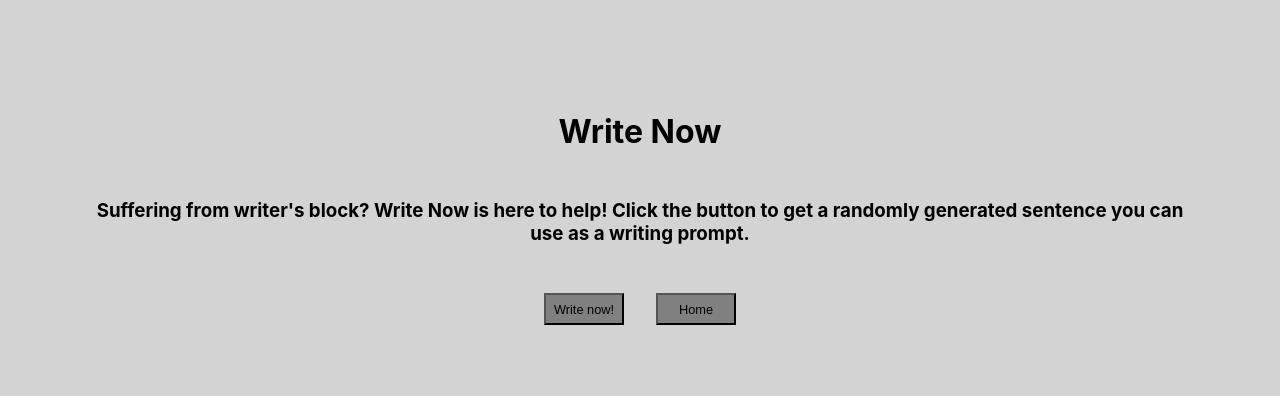
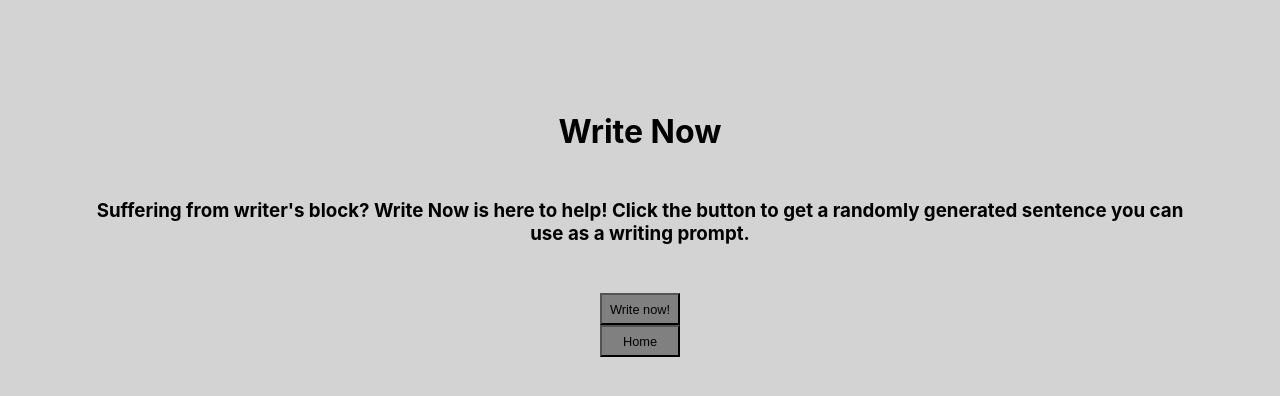
Before and after one commit to reperez120/WriteNowStatic, a React (Create React App) app: page /sentence-generator in a window 1280 px wide. Shown: the top 396 px of the page. Built offline with nearby package versions, Linux system fonts and the light colour scheme.

Commit message:
new commit

```diff
--- a/package.json
+++ b/package.json
@@ -14,6 +14,11 @@
     "test": "react-scripts test",
     "eject": "react-scripts eject"
   },
+
+  "engines": {
+    "node": "10.15.3"
+  },
+
   "eslintConfig": {
     "extends": "react-app"
   },
--- a/src/App/App.js
+++ b/src/App/App.js
@@ -4,8 +4,8 @@ import { Route, Link } from 'react-router-dom';
 import {withRouter} from 'react-router-dom';
 import { BrowserRouter } from 'react-router-dom';
 import LandingPage from '../LandingPage/LandingPage';
-import SentenceGenerator from '../SentenceGenerator/SentenceGenerator';
-import SentenceResults from '../SentenceResults/SentenceResults';
+import SentenceGeneratorPage from '../SentenceGeneratorPage/SentenceGeneratorPage';
+// import SentenceResults from '../SentenceResults/SentenceResults';
 import './App.css';
 
 function App() {
@@ -23,12 +23,12 @@ function App() {
           />
        <Route
           exact path='/sentence-generator'
-          component={SentenceGenerator}
+          component={SentenceGeneratorPage}
         />
-        <Route
+        {/* <Route
           exact path='/sentence-results'
           component={SentenceResults}
-        />
+        />  */}
         </main>
     </div>
   );
--- a/src/LandingPage/LandingPage.js
+++ b/src/LandingPage/LandingPage.js
@@ -14,10 +14,10 @@ class LandingPage extends Component {
             <h2>A Writing Prompt App</h2>
           </header>
             <main>
-                <div class='logoImage'>
+                <div className='logoImage'>
                     writing-related image
                 </div>
-                <form class='entry-form'>
+                <form className='entry-form'>
                     <Link to="/sentence-generator">
                         <button type='submit'>Write now!</button>
                     </Link>
--- a/src/SentenceGenerator/SentenceGenerator.js
+++ /dev/null
@@ -1,34 +0,0 @@
-import React, {Component} from 'react';
-import {Route, Link} from 'react-router-dom';
-import {withRouter} from 'react-router-dom';
-import { BrowserRouter } from "react-router-dom";
-import "./SentenceGenerator.css"
-
-class SentenceGenerator extends Component {
-    render() {
-      return (
-        <div className='SentenceGenerator'>
-          <header className='appHeader'>
-            <h3>
-                Suffering from writer's block?
-                Write Now is here to help!
-                Click the button to get a randomly
-                generated sentence you can use as a writing prompt.
-                </h3>
-          </header>
-            <main>
-                <form class='prompt-form'>
-                    <Link to="/sentence-results">
-                        <button type='submit'>Write now!</button>
-                    </Link>
-                    <Link to="/">
-                        <button type='submit'>Home</button>
-                    </Link>
-                </form>
-            </main>
-       </div>
-      );
-    }
-  }
-
-  export default SentenceGenerator;
--- /dev/null
+++ b/src/SentenceGeneratorForm/SentenceGeneratorForm.js
@@ -0,0 +1,16 @@
+import React from 'react';
+import PropTypes from 'prop-types';
+
+export default function SentenceGeneratorForm(props) {
+  const { className, ...otherProps } = props
+  return (
+    <form
+      className={['SentenceGeneratorForm', className].join(' ')}
+      action='#'
+      {...otherProps}
+    />
+  )
+}
+
+SentenceGeneratorForm.propTypes = {
+};
--- /dev/null
+++ b/src/SentenceGeneratorPage/SentenceGeneratorPage.js
@@ -0,0 +1,153 @@
+import React, {Component} from 'react';
+import {Route, Link} from 'react-router-dom';
+import {withRouter} from 'react-router-dom';
+import { BrowserRouter } from "react-router-dom";
+import SentenceGeneratorForm from '../SentenceGeneratorForm/SentenceGeneratorForm';
+import "./SentenceGeneratorPage.css"
+
+class SentenceGeneratorPage extends Component {
+
+    constructor(props) {
+        super(props);
+        this.state = {
+          article: '',
+          adjective: [],
+         subjectadjective: [],
+         locationadjective: [],
+          subject: [],
+          verb: [],
+          preposition: [],
+          location: [],
+        };
+      }
+
+    handleFormSubmit = e => {
+
+        e.preventDefault()
+
+        const wordsAPI = 'https://calm-hamlet-15286.herokuapp.com/words?type=';
+        const subURL = 'https://calm-hamlet-15286.herokuapp.com/words?type=subject';
+        const artURL = 'https://calm-hamlet-15286.herokuapp.com/words?type=article';
+        const adjURL = 'https://calm-hamlet-15286.herokuapp.com/words?type=adj';
+        const verbURL = 'https://calm-hamlet-15286.herokuapp.com/words?type=verb';
+        const prepURL = 'https://calm-hamlet-15286.herokuapp.com/words?type=preposition';
+        const locURL = 'https://calm-hamlet-15286.herokuapp.com/words?type=location';
+        const subAdjURL = 'https://calm-hamlet-15286.herokuapp.com/words?type=sub-adj';
+        const locAdjURL = 'https://calm-hamlet-15286.herokuapp.com/words?type=loc-adj'
+
+        const options = {
+            method: 'GET',
+          }
+
+          fetch(locAdjURL,  options)
+          .then(response => response.json())
+          .then(data => {
+              let locadj = data[Math.floor(Math.random() * data.length)]
+              let locationadjective = locadj.word
+
+              this.setState({
+                  article: 'the',
+                  locationadjective
+              });
+          })
+
+          fetch(subAdjURL,  options)
+          .then(response => response.json())
+          .then(data => {
+              let subadj = data[Math.floor(Math.random() * data.length)]
+              let subjectadjective = subadj.word
+
+              this.setState({
+                  article: 'the',
+                  subjectadjective
+              });
+          })
+
+            fetch(subURL,  options)
+            .then(response => response.json())
+            .then(data => {
+                let sub = data[Math.floor(Math.random() * data.length)]
+                let subject = sub.word
+
+                this.setState({
+                    article: 'the',
+                    subject
+                });
+            })
+
+            fetch(verbURL,  options)
+            .then(response => response.json())
+            .then(data => {
+                let ver = data[Math.floor(Math.random() * data.length)]
+                let verb = ver.word
+
+                this.setState({
+                    verb,
+                });
+            })
+
+            fetch(prepURL, options)
+            .then(response => response.json())
+            .then(data => {
+                let prep = data[Math.floor(Math.random() * data.length)]
+                let preposition = prep.word
+
+                this.setState({
+                    preposition,
+                });
+            })
+
+            fetch(locURL, options)
+            .then(response => response.json())
+            .then(data => {
+                let loc = data[Math.floor(Math.random() * data.length)]
+                let location = loc.word
+
+                this.setState({
+                    location,
+                });
+            })
+
+            fetch(adjURL, options)
+            .then(response => response.json())
+            .then(data => {
+                let adj = data[Math.floor(Math.random() * data.length)]
+                console.log(adj)
+                let adjective = adj.word
+
+                this.setState({
+                    adjective,
+                });
+            })
+    }
+
+    render() {
+      return (
+        <div className='SentenceGenerator'>
+            <header className='appHeader'>
+                <h3>
+                    Suffering from writer's block?
+                    Write Now is here to help!
+                    Click the button to get a randomly
+                    generated sentence you can use as a writing prompt.
+                </h3>
+            </header>
+            <main>
+                <SentenceGeneratorForm onSubmit={this.handleFormSubmit}>
+                    <button type='submit'>
+                        Write now!
+                    </button>
+                </SentenceGeneratorForm>
+                    <Link to="/">
+                        <button>
+                            Home
+                        </button>
+                    </Link>
+                <h3>{this.state.article} {this.state.subjectadjective} {this.state.subject} {this.state.verb} {this.state.preposition} {this.state.article} {this.state.locationadjective} {this.state.location} </h3>
+            </main>
+       </div>
+      );
+    }
+  }
+
+  export default SentenceGeneratorPage;
```
Also changed, not shown: src/SentenceGeneratorForm/SentenceGeneratorForm.css (added), src/SentenceGeneratorPage/SentenceGeneratorPage.css (renamed from src/SentenceGenerator/SentenceGenerator.css), 1 other file (tests, documents, lock files or other folders).
